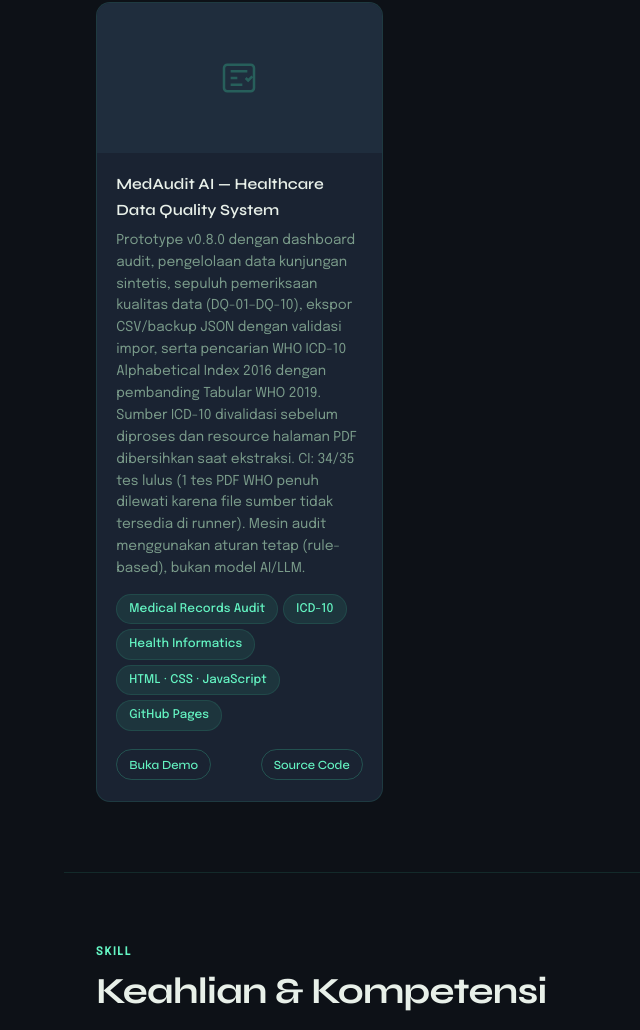
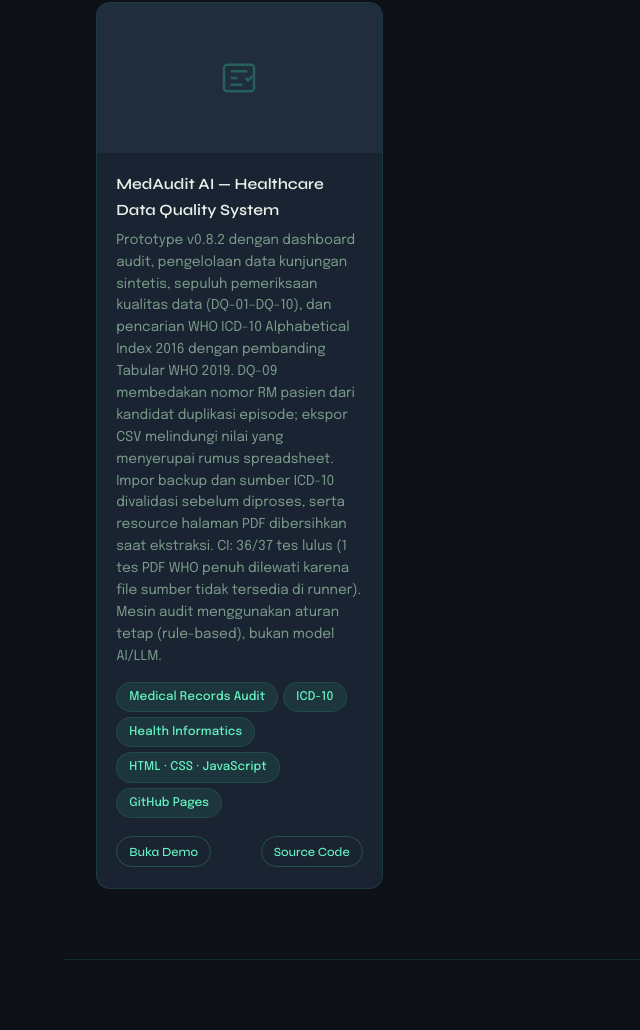
Before and after one commit to syidarynd/portfolio, a plain HTML site: page index.html in a window 1280 px wide. Shown: the part 2101-3131 px from the top of the page, without its empty margins (96-736 px from the left). Drawn offline with nearby package versions, Linux system fonts and the light colour scheme; no server answers.

Commit message:
Sync MedAudit AI showcase to v0.8.2

```diff
--- a/index.html
+++ b/index.html
@@ -582,7 +582,7 @@
         </div>
         <div class="product-body">
           <h3 class="product-name">MedAudit AI — Healthcare Data Quality System</h3>
-          <p class="product-desc">Prototype v0.8.0 dengan dashboard audit, pengelolaan data kunjungan sintetis, sepuluh pemeriksaan kualitas data (DQ-01–DQ-10), ekspor CSV/backup JSON dengan validasi impor, serta pencarian WHO ICD-10 Alphabetical Index 2016 dengan pembanding Tabular WHO 2019. Sumber ICD-10 divalidasi sebelum diproses dan resource halaman PDF dibersihkan saat ekstraksi. CI: 34/35 tes lulus (1 tes PDF WHO penuh dilewati karena file sumber tidak tersedia di runner). Mesin audit menggunakan aturan tetap (rule-based), bukan model AI/LLM.</p>
+          <p class="product-desc">Prototype v0.8.2 dengan dashboard audit, pengelolaan data kunjungan sintetis, sepuluh pemeriksaan kualitas data (DQ-01–DQ-10), dan pencarian WHO ICD-10 Alphabetical Index 2016 dengan pembanding Tabular WHO 2019. DQ-09 membedakan nomor RM pasien dari kandidat duplikasi episode; ekspor CSV melindungi nilai yang menyerupai rumus spreadsheet. Impor backup dan sumber ICD-10 divalidasi sebelum diproses, serta resource halaman PDF dibersihkan saat ekstraksi. CI: 36/37 tes lulus (1 tes PDF WHO penuh dilewati karena file sumber tidak tersedia di runner). Mesin audit menggunakan aturan tetap (rule-based), bukan model AI/LLM.</p>
           <div class="product-tags">
             <span class="tag">Medical Records Audit</span>
             <span class="tag">ICD-10</span>
```
